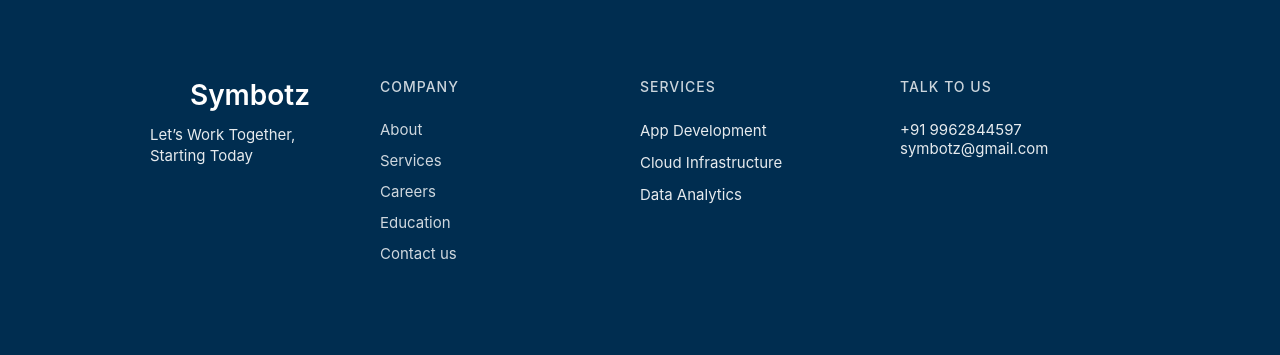
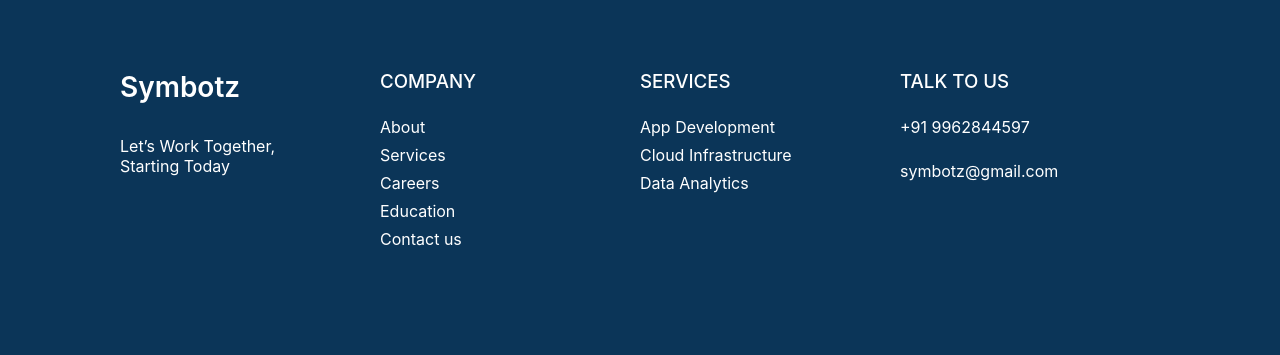
Before and after one commit to Somnath0411/yok, a React (Vite) app: page / in a window 1280 px wide. Shown: the part 2391-2746 px from the top of the page. Built offline with nearby package versions, Linux system fonts and the light colour scheme.

Commit message:
removed unwanteed css

```diff
--- a/src/components/Brands.jsx
+++ /dev/null
@@ -1,24 +0,0 @@
-import React from 'react'
-import FadeContent from '../assets/FadeContent.jsx'
-
-
-const logos = ['sample','sample  ','sample ',' sample ',' sample '];
-
-export default function Brands(){
-  return (
-    <section className="brands">
-      <div className="brands-inner container">
-        <FadeContent threshold={0.3} delay={0.2}>
-          <h2>Trusted by Industry Leaders</h2>
-        </FadeContent>
-        <FadeContent threshold={0.3} delay={0.2}>
-          <div className="brands-row">
-          {logos.map((l, i) => (
-            <div key={i} className="brand-item">{l}</div>
-          ))}
-        </div>
-          </FadeContent>
-      </div>
-    </section>
-  )
-}
--- a/src/components/Footer/Footer.css
+++ b/src/components/Footer/Footer.css
@@ -1,5 +1,5 @@
 .footer-container {
-  background-color: #002d50; /* Deep navy blue from image */
+  background-color: var(--darkblue); /* Deep navy blue from image */
   color: #ffffff;
   padding: 96px 120px;
 }
@@ -7,14 +7,14 @@
 .footer-content {
   display: flex;
   justify-content: space-between;
-  margin-bottom: 60px;
-  flex-wrap: wrap;
+  margin-bottom: 96px;
 }
 
 .footer-section {
   flex: 1;
   display:flex;
   flex-direction:column;
+  gap:24px;
   min-width: 200px;
   margin-bottom: 30px;
 }
@@ -24,59 +24,39 @@
   font-weight: 600;
 }
 
+.footer-title-section{
+  gap:32px;
+}
+
 .footer-tagline {
-  font-size: 16px;
   max-width: 200px;
-  line-height: 1.4;
-  opacity: 0.9;
 }
 
 .footer-section h3 {
-  font-size: 14px;
-  letter-spacing: 1px;
-  margin-bottom: 25px;
   font-weight: 500;
-  opacity: 0.8;
 }
 
 .footer-section ul {
   list-style: none;
-  padding: 0;
-  margin: 0;
+  display:flex;
+  flex-direction:column;
+  gap:8px;
 }
 
-.footer-section ul li {
-  margin-bottom: 12px;
-}
-
-.footer-section a,
 .footer-section p {
   color: #ffffff;
   text-decoration: none;
-  font-size: 15px;
-  opacity: 0.9;
-}
-
-.footer-section a:hover {
-  opacity: 1;
 }
 
 /* Bottom Bar */
 .footer-bottom {
-  border-top: 1px solid rgba(255, 255, 255, 0.2);
-  padding-top: 30px;
+  border-top: 1px solid white;
+  padding-top: 24px;
   display: flex;
   justify-content: space-between;
   align-items: center;
   font-size: 14px;
   flex-wrap: wrap;
-}
-
-
-.footer-bottom-right {
-  display: flex;
-  align-items: center;
-  gap: 40px;
 }
 
 .legal-links a {
@@ -88,13 +68,13 @@
 
 .social-icons {
   display: flex;
+  align-items: center;
   gap: 16px;
 }
 
 .social-icons a {
   color: white;
   text-decoration: none;
-  opacity: 0.9;
 }
 
 /* Responsive adjustment */
--- a/src/components/Footer/Footer.jsx
+++ b/src/components/Footer/Footer.jsx
@@ -5,10 +5,10 @@ import {Link} from 'react-router-dom'
 const Footer = () => {
   return (
     <footer className="footer-container">
-      <div className="footer-content">
+      <div className="footer-content txt-16">
         {/* Brand Section */}
-        <div className="footer-section brand">
-          <h2 className="footer-logo">Symbotz</h2>
+        <div className="footer-section footer-title-section">
+          <h2 className="footer-logo txt-28">Symbotz</h2>
           <p className="footer-tagline">Let’s Work Together, Starting Today</p>
         </div>
 
@@ -16,11 +16,11 @@ const Footer = () => {
         <div className="footer-section">
           <h3>COMPANY</h3>
           <ul>
-            <Link to="/About" onClick={()=>window.scrollTo(0,0)}><li><a href="/about">About</a></li></Link>
-            <Link to="/services" onClick={()=>window.scrollTo(0,0)}><li><a href="/services">Services</a></li></Link>
-            <Link to="/Careers" onClick={()=>window.scrollTo(0,0)}><li><a href="/learn">Careers</a></li></Link>
-            <Link to="/education" onClick={()=>window.scrollTo(0,0)}><li><a href="/learn">Education</a></li></Link>
-            <Link to="/Contact" onClick={()=>window.scrollTo(0,0)}><li><a href="/contact">Contact us</a></li></Link>
+            <Link to="/About" style={{textDecoration:'none'}} onClick={()=>window.scrollTo(0,0)}><li>About</li></Link>
+            <Link to="/services" style={{textDecoration:'none'}} onClick={()=>window.scrollTo(0,0)}><li>Services</li></Link>
+            <Link to="/Careers" style={{textDecoration:'none'}} onClick={()=>window.scrollTo(0,0)}><li>Careers</li></Link>
+            <Link to="/education" style={{textDecoration:'none'}} onClick={()=>window.scrollTo(0,0)}><li>Education</li></Link>
+            <Link to="/Contact" style={{textDecoration:'none'}} onClick={()=>window.scrollTo(0,0)}><li>Contact us</li></Link>
           </ul>
         </div>
 
@@ -28,9 +28,9 @@ const Footer = () => {
         <div className="footer-section">
           <h3>SERVICES</h3>
           <ul>
-            <li><a href="/app-dev">App Development</a></li>
-            <li><a href="/cloud">Cloud Infrastructure</a></li>
-            <li><a href="/data">Data Analytics</a></li>
+            <li><Link style={{textDecoration:'none'}} to="/services#build-section">App Development</Link></li>
+            <li><Link style={{textDecoration:'none'}} to="/services#scale-section">Cloud Infrastructure</Link></li>
+            <li><Link style={{textDecoration:'none'}} to="/services#intelligence-section">Data Analytics</Link></li>
           </ul>
         </div>
 
@@ -46,12 +46,11 @@ const Footer = () => {
         <div className="small-para">
           <p className="small-para">© Copyright 2026, All Rights Reserved by Symbotz</p>
         </div>
-        <div className="footer-bottom-right">
-          <div className="legal-links">
+        <div className="legal-links">
             <a href="/terms">Terms of Use</a>
             <a href="/privacy">Privacy Policy</a>
-          </div>
-          <div className="social-icons">
+        </div>
+        <div className="social-icons">
              {/* Replace these with your actual icon components */}
             <a href="#" aria-label="X"></a>
             <svg xmlns="http://www.w3.org/2000/svg" width="24" height="24" fill="currentColor" viewBox="0 0 24 24"><path d="M18.317 2h3.358l-7.334 8.438L23 21.88h-6.803l-5.301-6.936-6.097 6.935H1.442l7.863-9.012L1 2h6.98l4.815 6.361zm-1.192 17.847h1.855L6.964 3.9H4.932z"></path></svg>
@@ -59,9 +58,8 @@ const Footer = () => {
             <svg xmlns="http://www.w3.org/2000/svg" width="24" height="24" fill="currentColor" viewBox="0 0 24 24"><g clip-path="url(#instagram_svg_a)"><path d="M12 3.833c2.667 0 3 0 4.083.084 2.75.083 4 1.416 4.084 4.083.083 1.083.083 1.333.083 4s0 3-.083 4c-.084 2.667-1.417 4-4.084 4.083-1.083.084-1.333.084-4.083.084-2.667 0-3 0-4-.084C5.25 20 4 18.667 3.917 16c-.084-1.083-.084-1.333-.084-4s0-3 .084-4C4 5.333 5.333 4 8 3.917c1-.084 1.333-.084 4-.084M12 2c-2.75 0-3.083 0-4.083.083C4.25 2.25 2.25 4.25 2.083 7.917 2 8.917 2 9.25 2 12s0 3.083.083 4.083c.167 3.667 2.167 5.667 5.834 5.834C8.917 22 9.25 22 12 22s3.083 0 4.083-.083c3.667-.167 5.667-2.167 5.834-5.834C22 15.083 22 14.75 22 12s0-3.083-.083-4.083C21.75 4.25 19.75 2.25 16.083 2.083 15.083 2 14.75 2 12 2m0 4.833c-2.833 0-5.167 2.334-5.167 5.167S9.167 17.167 12 17.167s5.167-2.334 5.167-5.167S14.833 6.833 12 6.833m0 8.5A3.343 3.343 0 0 1 8.667 12c0-1.833 1.5-3.333 3.333-3.333s3.333 1.5 3.333 3.333-1.5 3.333-3.333 3.333M17.333 5.5c-.666 0-1.166.5-1.166 1.167 0 .666.5 1.166 1.166 1.166.667 0 1.167-.5 1.167-1.166C18.5 6 18 5.5 17.333 5.5"></path></g><defs><clipPath id="instagram_svg_a"><path fill="#fff" d="M2 2h20v20H2z"></path></clipPath></defs></svg>
             <a href="#" aria-label="LinkedIn"></a>
             <svg xmlns="http://www.w3.org/2000/svg" width="24" height="24" fill="currentColor" viewBox="0 0 24 24"><g clip-path="url(#linkedin_svg_a)"><path d="M5.583 3.174c0 1.217-1.008 2.174-2.291 2.174C2.008 5.348 1 4.39 1 3.174S2.008 1 3.292 1s2.291.957 2.291 2.174m0 3.913H1V21h4.583zm7.334 0H8.333V21h4.584v-7.304c0-4.087 5.5-4.435 5.5 0V21H23v-8.783C23 5.347 14.842 5.61 12.917 9z"></path></g><defs><clipPath id="linkedin_svg_a"><path fill="#fff" d="M1 1h22v20H1z"></path></clipPath></defs></svg>
-          </div>
         </div>
-      </div>
+        </div>
     </footer>
   );
 };
--- a/src/components/Header.jsx
+++ b/src/components/Header.jsx
@@ -3,8 +3,8 @@ import {Link} from 'react-router-dom'
 
 export default function Header() {
   return (
-    <header className="site-header">
-      <div className="header-inner white-bg">
+    <header className="site-header white-bg">
+      <div className="header-inner ">
         <Link to="/" onClick={()=>window.scrollTo(0,0)} style={{textDecoration:"none"}}>
           <div className="brand">
             <div className="logo-dot"></div>
--- a/src/components/Services/ServicesIntelligence.jsx
+++ b/src/components/Services/ServicesIntelligence.jsx
@@ -11,7 +11,6 @@ const ServicesIntelligence = (props) => {
               <div
                 key={index}
                 className={`service-item ${activeAppIndex === index ? 'active' : 'inactive'}`}
-                // Changed from onClick to onMouseEnter for smoother UX
                 onMouseEnter={() => setActiveAppIndex(index)}
               >
                 <h3>{service.title}</h3>
@@ -34,4 +33,4 @@ const ServicesIntelligence = (props) => {
       </section>
  )
 }
-export default ServicesIntelligence
+export default ServicesIntelligence;
--- a/src/components/Services/Servicespage.jsx
+++ b/src/components/Services/Servicespage.jsx
@@ -30,14 +30,14 @@ const ServicesPage = () => {
     build:[{
         title: "Digital Transformation Consulting",
         description: "Assess where you are today and build a clear roadmap to a modern, scalable digital ecosystem.",
-        img: ""
+        img: "https://res.cloudinary.com/dra2qc1c7/image/upload/v1767951880/qvnxgm3bqvgbft726ppi.gif"
     },
     {
         title: "Custom Web & Mobile Development",
         description: "Modern, secure applications built to scale across devices, users, and business needs.",
         img: "/app-dev-2.png"
     },
-    { title: "Legacy System Modernization", description: "Updating old tech.", img: "/app-dev-3.png" },
+    { title: "Legacy System Modernization", description: "Updating old tech.", img: "https://res.cloudinary.com/dra2qc1c7/image/upload/v1767951880/qvnxgm3bqvgbft726ppi.gif" },
     { title: "Microservices & API Engineering", description: "Seamless connectivity.", img: "/app-dev-4.png" },
     { title: "Application Management & Support", description: "24/7 reliability.", img: "/app-dev-5.png" },
     { title: "AI & Automation Integration", description: "Smart workflows.", img: "/app-dev-6.png" } ],
--- a/src/components/WhyChoose.jsx
+++ b/src/components/WhyChoose.jsx
@@ -8,7 +8,7 @@ export default function WhyChoose(){
       <div className="why-inner">
         <FadeContent threshold={0.3}>
         <div className="why-text ">
-            <h2 className="symbotz-difference-heading">The <span className="accent prim-blue">Symbotz</span> Difference</h2>
+            <h2 className="txt-48">The <span className="accent prim-blue">Symbotz</span> Difference</h2>
             <p className="muted darkblue-text txt-19">Connect your goals to the systems that support them.
             Build with clarity, scale with cloud confidence, and move faster with data guiding the way.</p>
             <ul className="expertise darkblue-text txt-19">
--- a/src/index.css
+++ b/src/index.css
@@ -4,6 +4,7 @@
   box-sizing: border-box;
 }
 :root{
+  --grey-bg:#f8f9f
   --muted1: #476788;
   --muted2: #A6BBD1;
   --light-blue:#E6F0FF;
@@ -51,6 +52,9 @@ body{
 .txt-16{
   font-size:1rem;
 }
+.txt-13{
+  font-size:0.833rem;
+}
 
 /* *{box-sizing:border-box}
 html,body,#root{height:100%}
```
Also changed, not shown: src/App.css (+6 -9 lines), src/components/Footer.jsx (deleted, +0 -58 lines).
